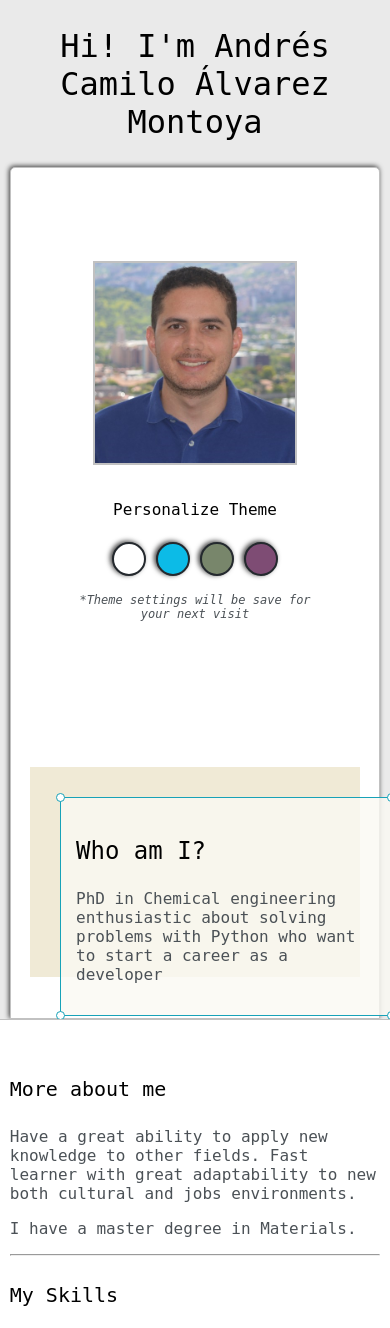
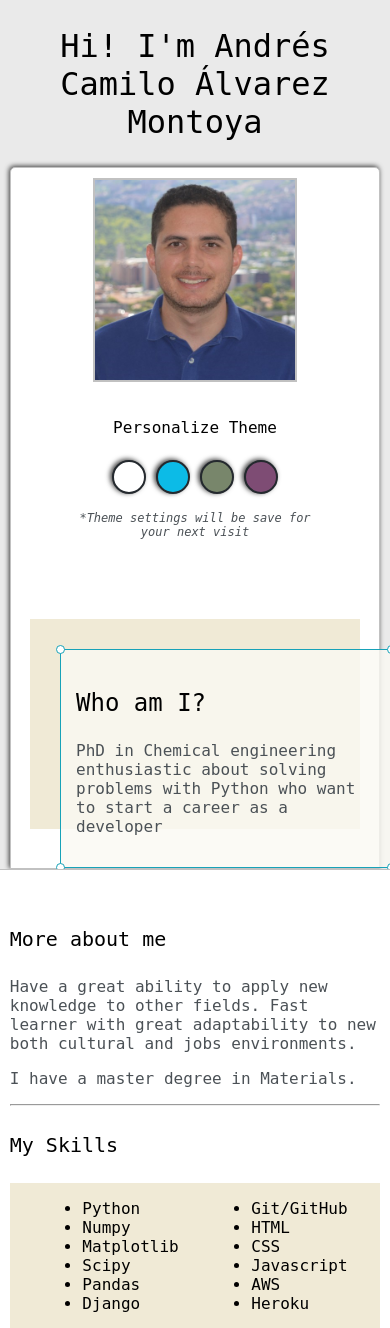
Before and after one commit to acamalvarez/acam-portfolio, a Django app: page / in a window 390 px wide. Shown: the part 130-1458 px from the top of the page. Run offline with Django 3.2, Linux system fonts and the light colour scheme.

Commit message:
changing navbar

```diff
--- a/static/css/default.css
+++ b/static/css/default.css
@@ -160,16 +160,17 @@ a {
     margin: auto 1em;
 }
 
-.dots-wrapper{
-    display: flex;
-    padding: 10px;
-
-}
 
 .left-column{
     grid-area: left-column;
     padding-top: 10px;
     padding-bottom: 0px;
+}
+
+.right-column{
+    grid-area: right-column;
+    padding-top: 0px;
+    padding-bottom: 20px;
 }
 
 #profile_pic{
@@ -437,10 +438,9 @@ input[type=button], input[type=submit], input[type=reset], button {
     .intro-wrapper{
         grid-template-columns: 1fr;
         grid-template-areas:
-            'nav-wrapper'
             'left-column'
             'right-column';
-        height: 850px;
+        height: 700px;
     }
 
     .right-column{
```
